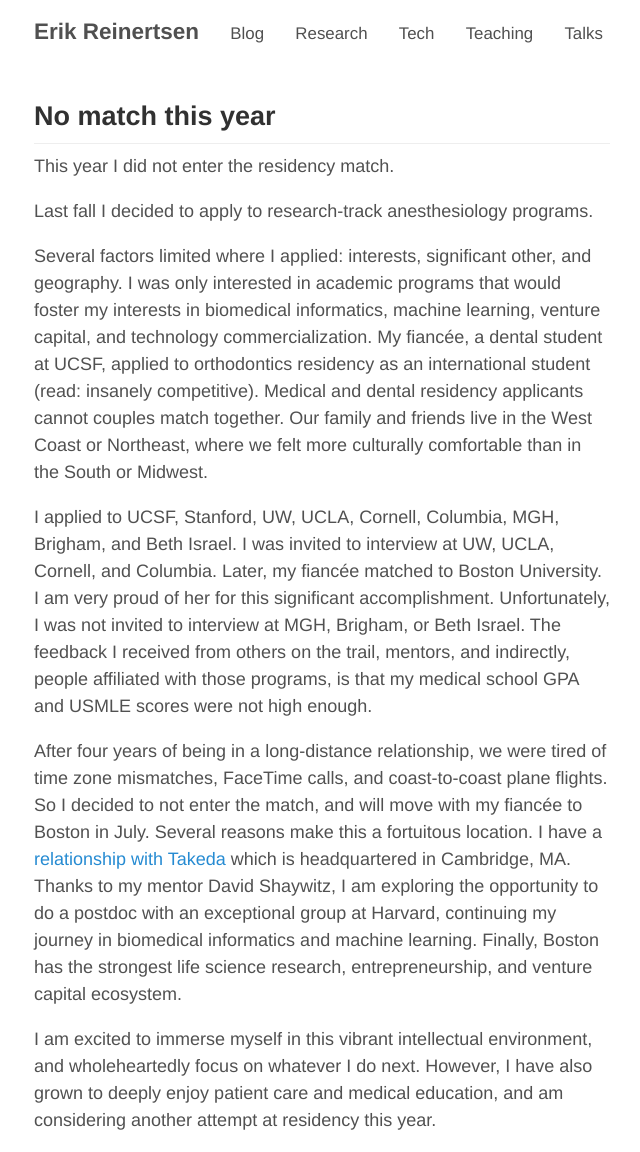
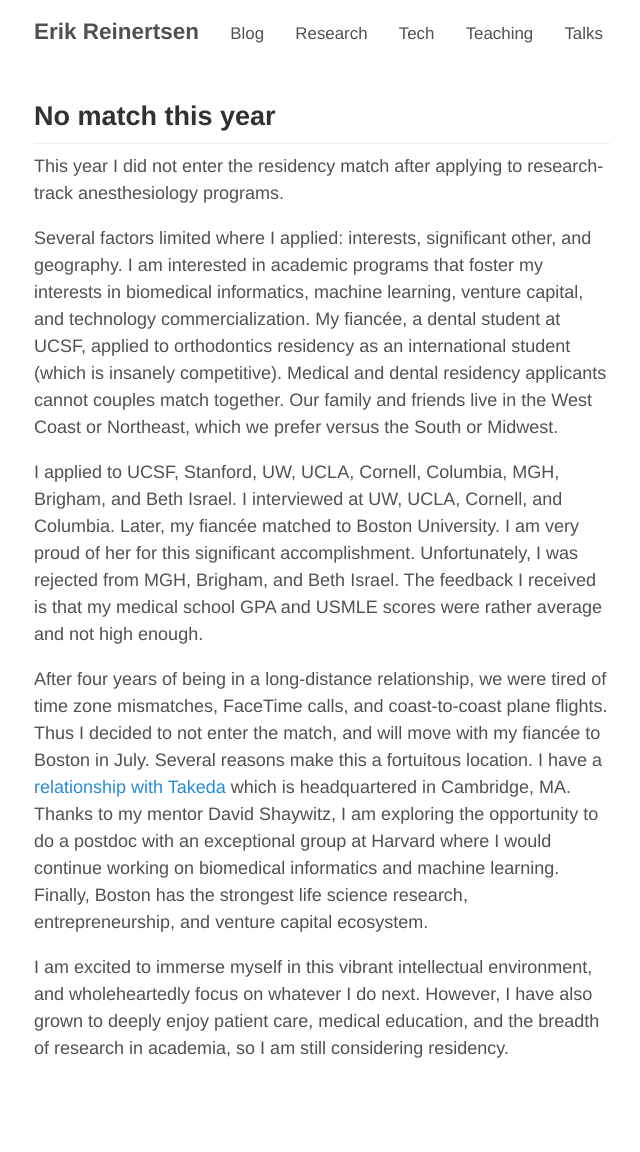
Before and after one commit to erikr/erikr.github.io, a Jekyll site: the page built from _posts/2019-02-21-no-match-this-year.md, in a window 1280 px wide. Shown: the whole page, without its empty margins (318-958 px from the left). Built offline with Jekyll 4.4.1, drawn with Linux system fonts in a browser that asks for light colours; nearby versions of some CDN libraries; comment, search, counter and statistics services are not loaded; after the commit the page ends 1080 px from its top, so only the background shows below that.

Commit message:
slight revisions for brevity

```diff
--- a/_posts/2019-02-21-no-match-this-year.md
+++ b/_posts/2019-02-21-no-match-this-year.md
@@ -4,14 +4,12 @@
 tags: medicine
 ---
 
-This year I did not enter the residency match.
+This year I did not enter the residency match after applying to research-track anesthesiology programs.
 
-Last fall I decided to apply to research-track anesthesiology programs.
+Several factors limited where I applied: interests, significant other, and geography. I am interested in academic programs that foster my interests in biomedical informatics, machine learning, venture capital, and technology commercialization. My fiancée, a dental student at UCSF, applied to orthodontics residency as an international student (which is insanely competitive). Medical and dental residency applicants cannot couples match together. Our family and friends live in the West Coast or Northeast, which we prefer versus the South or Midwest.
 
-Several factors limited where I applied: interests, significant other, and geography. I was only interested in academic programs that would foster my interests in biomedical informatics, machine learning, venture capital, and technology commercialization. My fiancée, a dental student at UCSF, applied to orthodontics residency as an international student (read: insanely competitive). Medical and dental residency applicants cannot couples match together. Our family and friends live in the West Coast or Northeast, where we felt more culturally comfortable than in the South or Midwest.
+I applied to UCSF, Stanford, UW, UCLA, Cornell, Columbia, MGH, Brigham, and Beth Israel. I interviewed at UW, UCLA, Cornell, and Columbia. Later, my fiancée matched to Boston University. I am very proud of her for this significant accomplishment. Unfortunately, I was rejected from MGH, Brigham, and Beth Israel. The feedback I received is that my medical school GPA and USMLE scores were rather average and not high enough.
 
-I applied to UCSF, Stanford, UW, UCLA, Cornell, Columbia, MGH, Brigham, and Beth Israel. I was invited to interview at UW, UCLA, Cornell, and Columbia. Later, my fiancée matched to Boston University. I am very proud of her for this significant accomplishment. Unfortunately, I was not invited to interview at MGH, Brigham, or Beth Israel. The feedback I received from others on the trail, mentors, and indirectly, people affiliated with those programs, is that my medical school GPA and USMLE scores were not high enough.
+After four years of being in a long-distance relationship, we were tired of time zone mismatches, FaceTime calls, and coast-to-coast plane flights. Thus I decided to not enter the match, and will move with my fiancée to Boston in July. Several reasons make this a fortuitous location. I have a [relationship with Takeda](https://erikreinertsen.com/tech/) which is headquartered in Cambridge, MA. Thanks to my mentor David Shaywitz, I am exploring the opportunity to do a postdoc with an exceptional group at Harvard where I would continue working on biomedical informatics and machine learning. Finally, Boston has the strongest life science research, entrepreneurship, and venture capital ecosystem.
 
-After four years of being in a long-distance relationship, we were tired of time zone mismatches, FaceTime calls, and coast-to-coast plane flights. So I decided to not enter the match, and will move with my fiancée to Boston in July. Several reasons make this a fortuitous location. I have a [relationship with Takeda](https://erikreinertsen.com/tech/) which is headquartered in Cambridge, MA. Thanks to my mentor David Shaywitz, I am exploring the opportunity to do a postdoc with an exceptional group at Harvard, continuing my journey in biomedical informatics and machine learning. Finally, Boston has the strongest life science research, entrepreneurship, and venture capital ecosystem.
-
-I am excited to immerse myself in this vibrant intellectual environment, and wholeheartedly focus on whatever I do next. However, I have also grown to deeply enjoy patient care and medical education, and am considering another attempt at residency this year.
+I am excited to immerse myself in this vibrant intellectual environment, and wholeheartedly focus on whatever I do next. However, I have also grown to deeply enjoy patient care, medical education, and the breadth of research in academia, so I am still considering residency.
```
